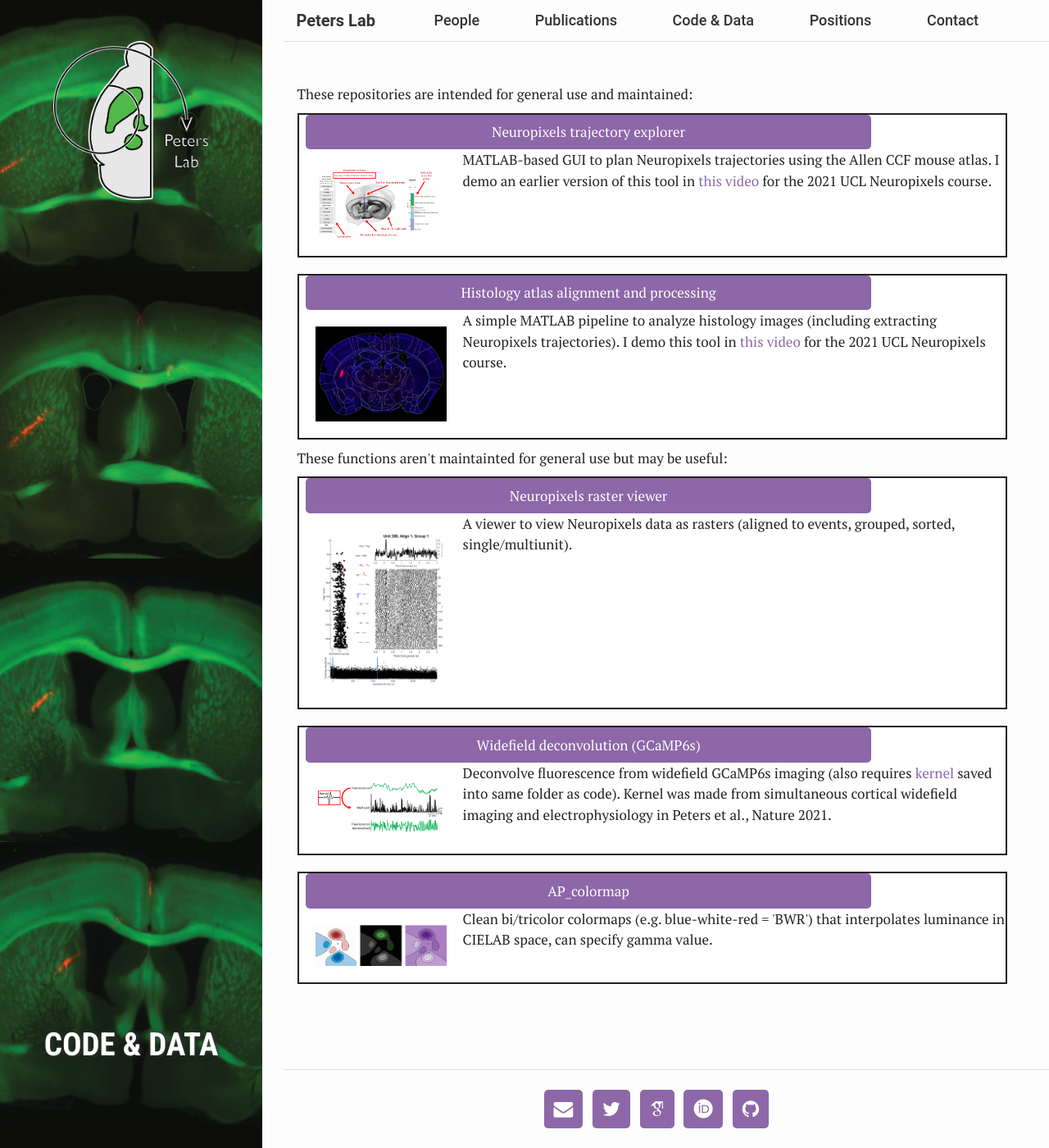
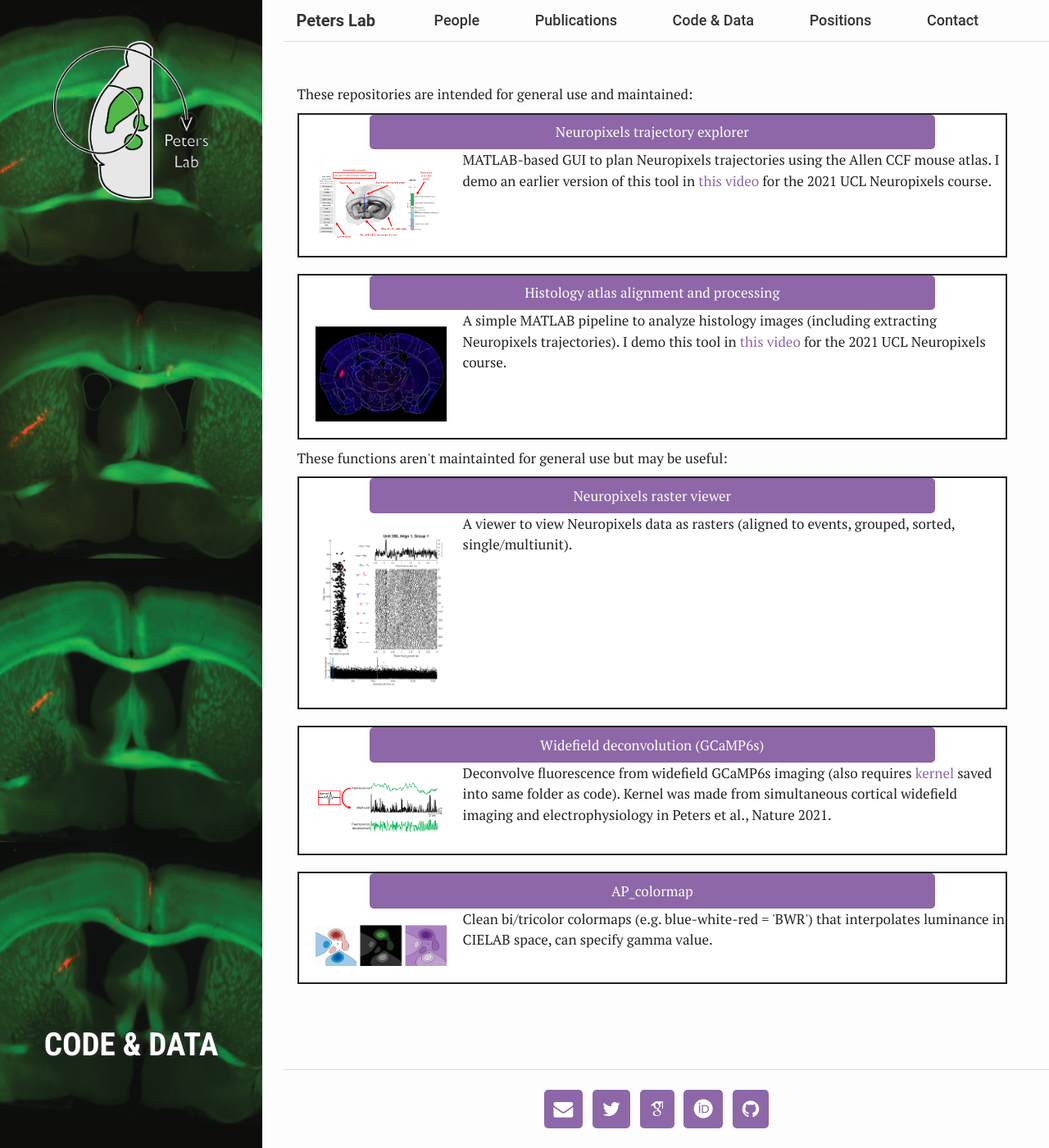
Before and after one commit to PetersNeuroLab/PetersNeuroLab.github.io, a Jekyll site: the page built from pages/3_codedata.html, in a window 1280 px wide and 1400 px high. Shown: the whole window at 82% size. Built offline with Jekyll 4.4.1, drawn with Linux system fonts in a browser that asks for light colours; nearby versions of some CDN libraries; some web fonts are replaced; library files that are not in the unit come from our copies.

Commit message:
Update _base.scss

```diff
--- a/assets/_sass/_base.scss
+++ b/assets/_sass/_base.scss
@@ -290,7 +290,7 @@ ul.codedata li:first-child
     color: #ffffff !important;
     font-size: 1em;
     padding: 0.5em 0.5em;
-    margin: auto 0.5em;
+    margin: auto;
     text-align: center;
     border-radius: 5px;
     -moz-transition: all .25s ease-in-out;
```
